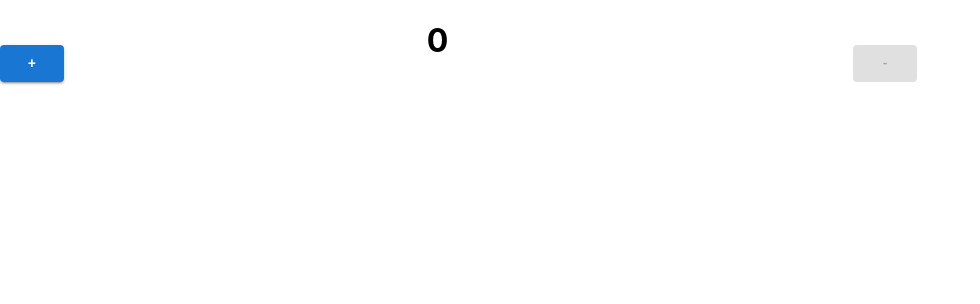
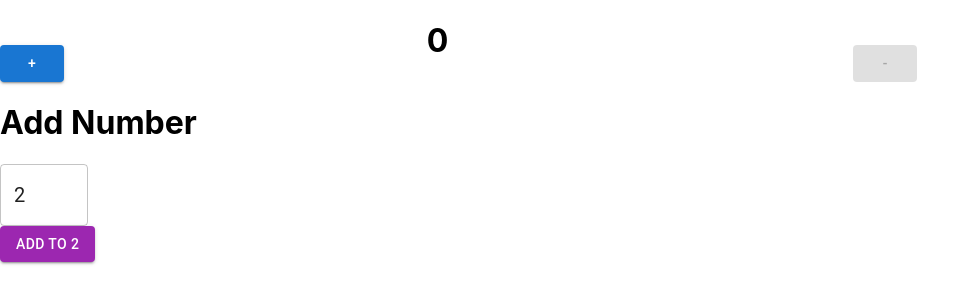
Before and after one commit to balaji1610/ReduxToolkit_Counter, a React (Create React App) app: page / in a window 1280 px wide. Shown: the top 304 px of the page, without its empty margins (0-980 px from the left). Built offline with nearby package versions, Linux system fonts and the light colour scheme.

Commit message:
Add_Custom_amount

```diff
--- a/src/Counter/Counter.jsx
+++ b/src/Counter/Counter.jsx
@@ -3,6 +3,7 @@ import { useSelector, useDispatch } from "react-redux";
 import { increment } from "../features/counter/counterSlice";
 import SecondChildren from "./SecondChildren";
 import Grid from "@mui/material/Grid";
+import Inputfield from "./Inputfield";
 export default function Counter() {
   const count = useSelector((state) => state.counter.value);
   const dispatch = useDispatch();
@@ -41,6 +42,8 @@ export default function Counter() {
           </div>
         </Grid>
       </Grid>
+      <h1>Add Number</h1>
+      <Inputfield />
     </div>
   );
 }
--- /dev/null
+++ b/src/Counter/Inputfield.jsx
@@ -0,0 +1,38 @@
+import TextField from "@mui/material/TextField";
+import { useState } from "react";
+import { Button } from "@mui/material";
+import { addCustomincrement } from "../features/counter/counterSlice";
+import { useDispatch } from "react-redux";
+export default function Inputfield() {
+  const dispatch = useDispatch();
+  const [value, setValue] = useState(2);
+
+  const Changevalue = (e) => {
+    setValue(e.target.value);
+  };
+  return (
+    <div>
+      <TextField
+        color="error"
+        inputProps={{
+          min: "1",
+          max: "10",
+          style: { width: "60px", fontSize: "20px" },
+        }}
+        type="number"
+        value={value}
+        onChange={Changevalue}
+      />
+
+      <div>
+        <Button
+          variant="contained"
+          color="secondary"
+          onClick={() => dispatch(addCustomincrement(Number(value)))}
+        >
+          Add To {value}
+        </Button>
+      </div>
+    </div>
+  );
+}
--- a/src/features/counter/counterSlice.js
+++ b/src/features/counter/counterSlice.js
@@ -15,9 +15,13 @@ export const counterSlice = createSlice({
     decrement: (state) => {
       state.value -= 1;
     },
+
+    addCustomincrement: (state, action) => {
+      state.value += action.payload;
+    },
   },
 });
 
-export const { increment,decrement } = counterSlice.actions;
+export const { increment, decrement,addCustomincrement } = counterSlice.actions;
 
 export default counterSlice.reducer;
```
